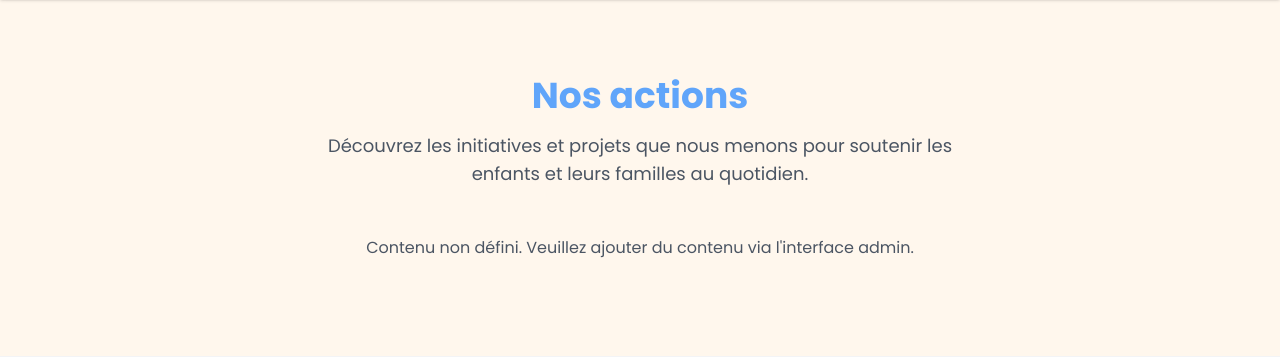
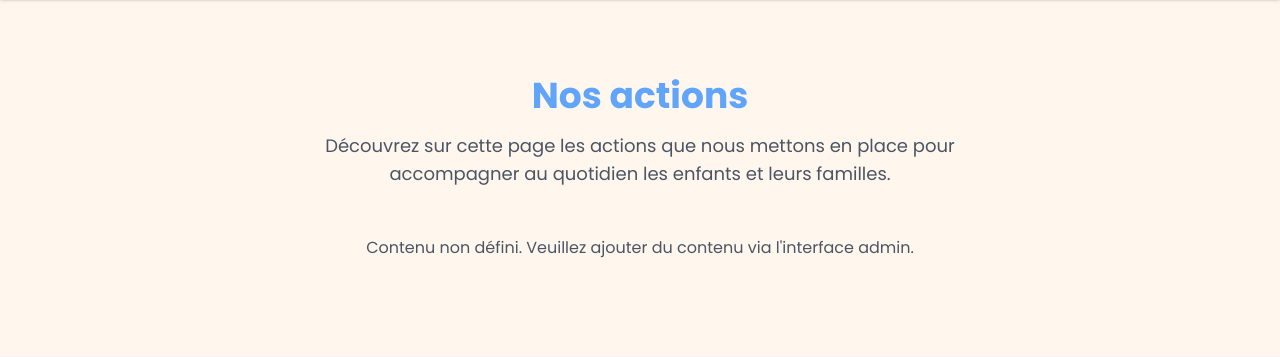
Before and after one commit to Potaaaaaaaaaaaato/apesf_site, a Django app: page /nos-actions/ in a window 1280 px wide. Shown: the part 80-437 px from the top of the page. Run offline with Django 4.2, Linux system fonts and the light colour scheme; data that the repository does not hold is empty; some libraries are stand-ins or nearby versions.

Commit message:
Update description text in nos_actions.html for clarity and consistency

```diff
--- a/apesf/templates/nos_actions.html
+++ b/apesf/templates/nos_actions.html
@@ -5,7 +5,7 @@
 <div class="text-center mb-12">
     <h1 class="text-4xl font-bold text-primary-500">Nos actions</h1>
     <p class="text-lg text-neutral-600 mt-4 max-w-2xl mx-auto">
-        Découvrez les initiatives et projets que nous menons pour soutenir les enfants et leurs familles au quotidien.
+        Découvrez sur cette page les actions que nous mettons en place pour accompagner au quotidien les enfants et leurs familles.
     </p>
 </div>
 
```
